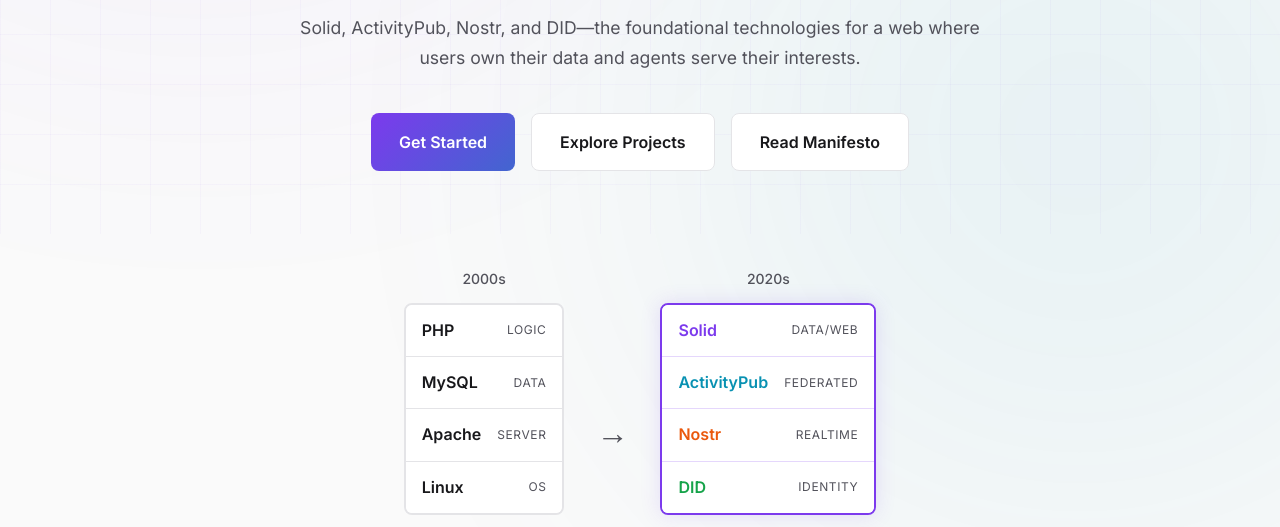
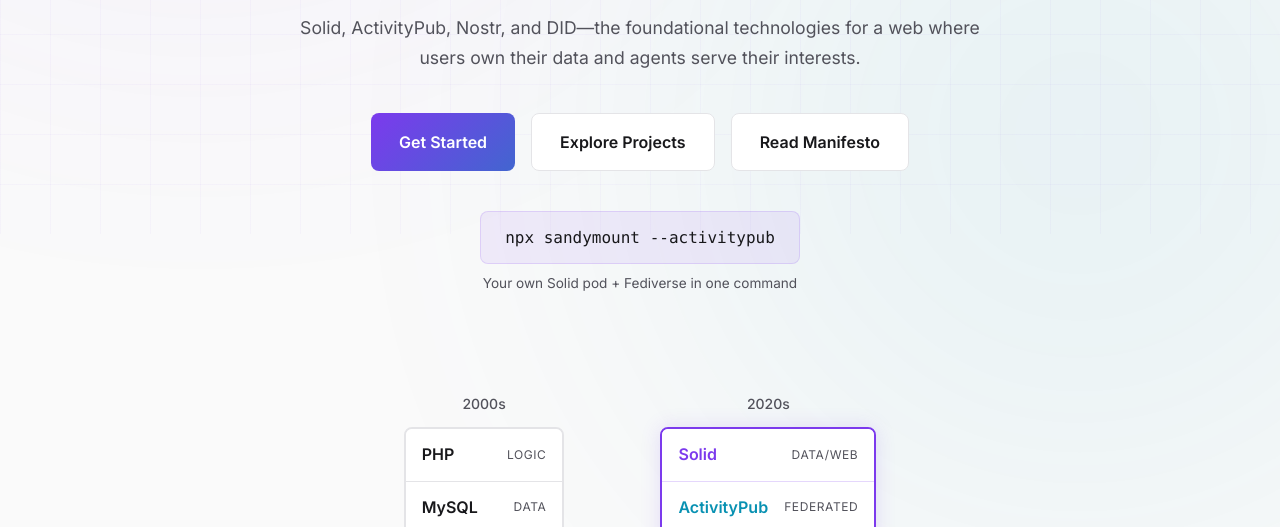
Before and after one commit to sandy-mount/sandymount, a website: page index.html in a window 1280 px wide. Shown: the part 566-1093 px from the top of the page. Drawn offline with Linux system fonts and the light colour scheme.

Commit message:
Add quick install snippet to homepage hero
Adds a subtle command-line snippet showing `npx sandymount --activitypub`
below the hero buttons, highlighting the one-command Solid+Fediverse setup.

```diff
--- a/index.html
+++ b/index.html
@@ -75,6 +75,10 @@
       <a href="./getting-started.html" class="btn btn-primary">Get Started</a>
       <a href="#projects" class="btn btn-secondary">Explore Projects</a>
       <a href="./manifesto.html" class="btn btn-secondary">Read Manifesto</a>
+    </div>
+    <div class="quick-install">
+      <code>npx sandymount --activitypub</code>
+      <span class="install-note">Your own Solid pod + Fediverse in one command</span>
     </div>
   </header>
 
--- a/styles.css
+++ b/styles.css
@@ -428,6 +428,40 @@ a:hover { color: var(--accent-cyan); }
   border-color: var(--accent);
   color: var(--text);
   transform: translateY(-2px);
+}
+
+/* Quick Install */
+.quick-install {
+  margin-top: 2.5rem;
+  display: flex;
+  flex-direction: column;
+  align-items: center;
+  gap: 0.5rem;
+  animation: fadeInUp 0.6s ease 0.5s forwards;
+  opacity: 0;
+}
+
+.quick-install code {
+  font-family: 'SF Mono', 'Consolas', 'Monaco', monospace;
+  background: rgba(124, 58, 237, 0.08);
+  border: 1px solid rgba(124, 58, 237, 0.15);
+  padding: 0.75rem 1.5rem;
+  border-radius: 8px;
+  font-size: 1rem;
+  color: var(--text);
+  cursor: pointer;
+  transition: all 0.2s ease;
+}
+
+.quick-install code:hover {
+  background: rgba(124, 58, 237, 0.12);
+  border-color: var(--accent);
+  transform: translateY(-1px);
+}
+
+.install-note {
+  font-size: 0.85rem;
+  color: var(--text-muted);
 }
 
 /* Section styling */
```
